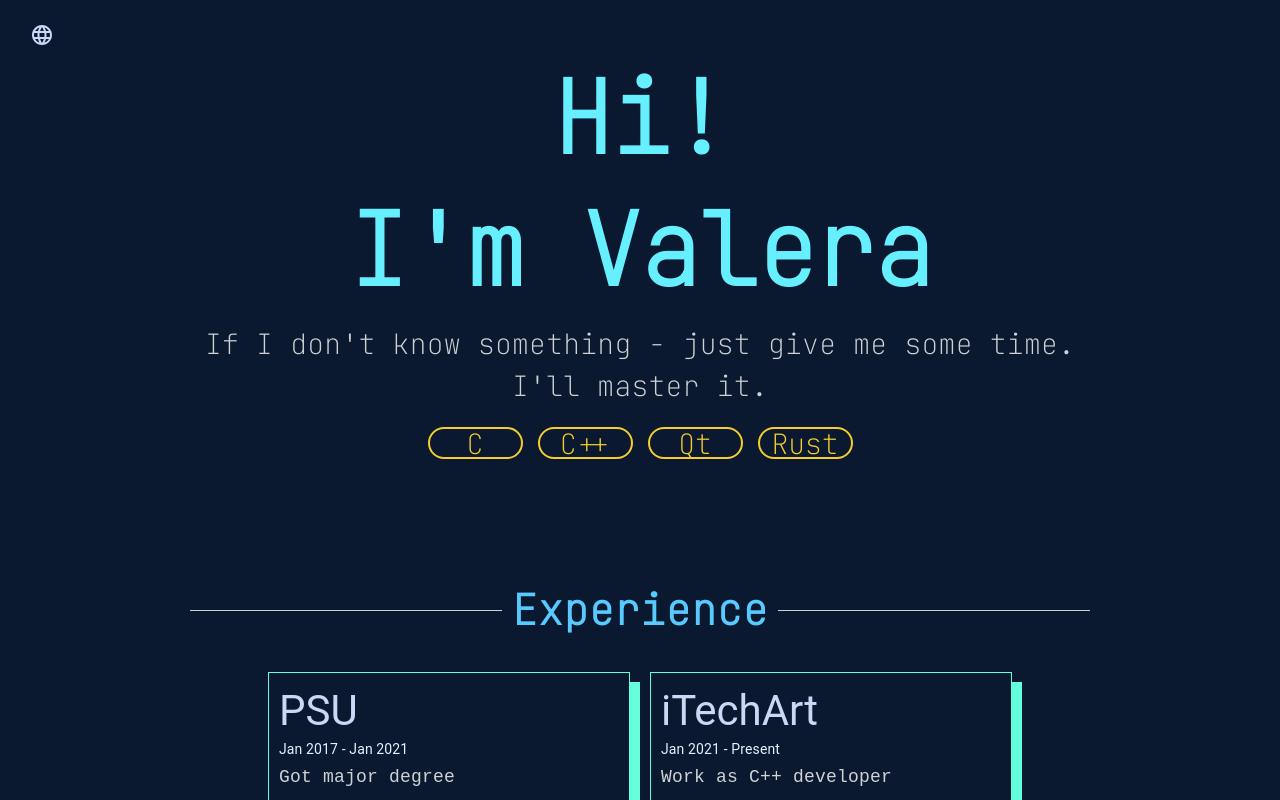
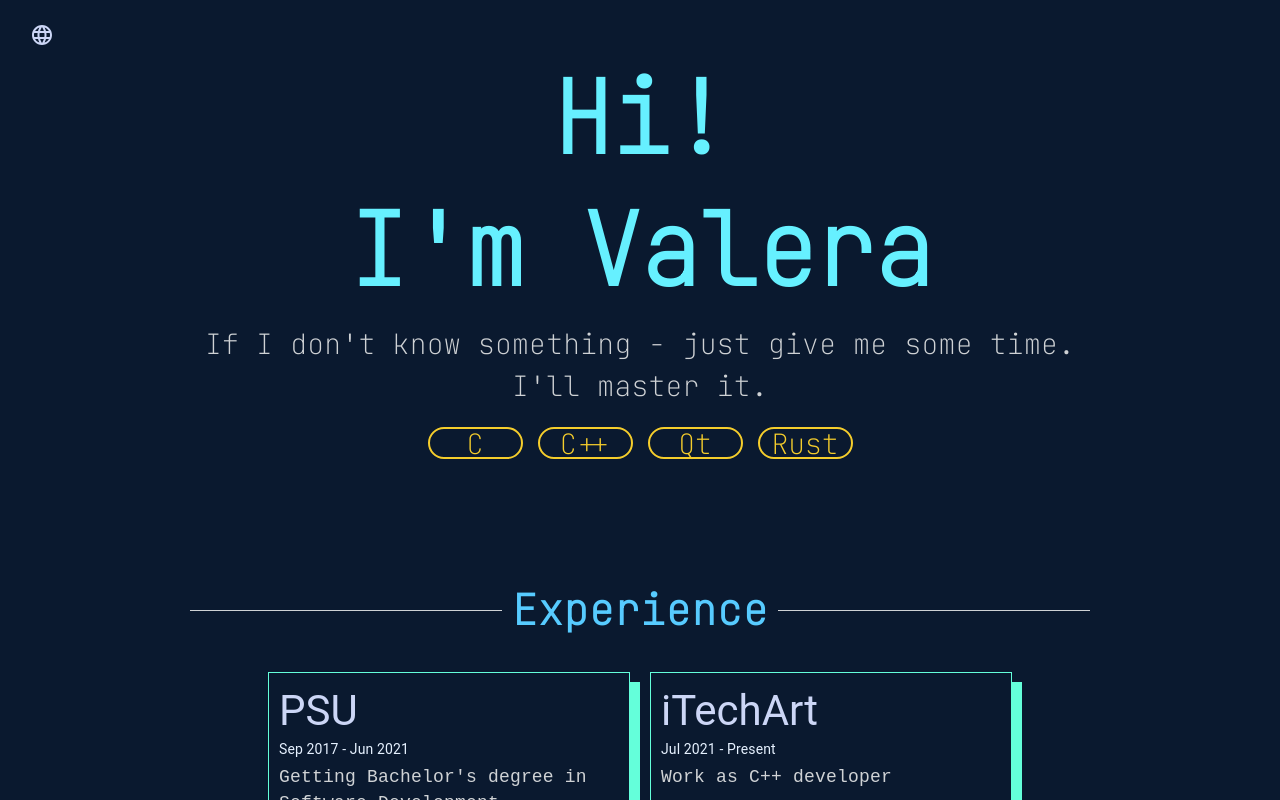
Before and after one commit to Kiep13/vv-cv, a React (Create React App) app: page / in a window 1280 px wide. Shown: the top 800 px of the page. Built offline with nearby package versions, Linux system fonts and the light colour scheme.

Commit message:
refactor: content text

```diff
--- a/src/app/pages/Cv/constants/experience.ts
+++ b/src/app/pages/Cv/constants/experience.ts
@@ -10,14 +10,14 @@ export const EXPERIENCE: IExperience[] = [
     isTitleTooltip: true,
     titleTooltipTranslationKey: 'experience.psu.titleTooltip',
     tag: ExperienceType.Education,
-    fromDate: moment('2017-09-01').format(DATE_FORMAT),
-    toDate: moment('2021-06-30').format(DATE_FORMAT),
+    fromDate: moment('2017-09-01', 'YYYY-MM-DD').toDate(),
+    toDate: moment('2021-06-30', 'YYYY-MM-DD').toDate(),
     descriptionTranslationKey: 'experience.psu.description',
   },
   {
     titleTranslationKey: 'experience.iTechArt.title',
     tag: ExperienceType.Work,
-    fromDate: moment('2021-07-07').format(DATE_FORMAT),
+    fromDate: moment('2021-07-07', 'YYYY-MM-DD').toDate(),
     toDate: null,
     descriptionTranslationKey: 'experience.iTechArt.description',
   },
--- a/src/app/pages/Cv/constants/styles.ts
+++ b/src/app/pages/Cv/constants/styles.ts
@@ -170,11 +170,7 @@ export const STYLES = {
 
       color: 'white',
       border: `1px solid ${COLORS[ColorNames.Border]}`,
-      boxShadow: `10px 10px ${COLORS[ColorNames.Border]}`,
-
-      '&:hover': {
-        background: COLORS[ColorNames.FocusBackground]
-      }
+      boxShadow: `10px 10px ${COLORS[ColorNames.Border]}`
     },
     title: {
       display: 'flex',
--- a/src/app/pages/Cv/interfaces/experienceInterface.ts
+++ b/src/app/pages/Cv/interfaces/experienceInterface.ts
@@ -3,8 +3,8 @@ import { ExperienceType } from '../enums';
 export interface IExperience {
   titleTranslationKey: string;
   tag: ExperienceType;
-  fromDate: string;
-  toDate: string | null;
+  fromDate: Date;
+  toDate: Date | null;
   descriptionTranslationKey: string;
   isTitleTooltip?: boolean;
   titleTooltipTranslationKey?: string;
--- a/src/app/utils/hooks/useDate.ts
+++ b/src/app/utils/hooks/useDate.ts
@@ -5,14 +5,14 @@ import 'moment/locale/ru';
 import { DATE_FORMAT } from '../contants';
 
 moment.locale('ru', {
-  monthsShort : 'Январь_Февраль_Март_Апрель_Май_Июнь_Июль_Август_Сенябрь_Октябрь_Ноябрь_Декабрь'.split('_'),
+  monthsShort : 'Январь_Февраль_Март_Апрель_Май_Июнь_Июль_Август_Сентябрь_Октябрь_Ноябрь_Декабрь'.split('_'),
 });
 
 export const useDate = () => {
   const {i18n} = useTranslation();
 
-  const formatDate = (date: string): string => {
-    return moment(date, DATE_FORMAT).locale(i18n.language).format(DATE_FORMAT);
+  const formatDate = (date: Date): string => {
+    return moment(date).locale(i18n.language).format(DATE_FORMAT);
   }
 
   return {
--- a/src/locales/en.json
+++ b/src/locales/en.json
@@ -10,7 +10,7 @@
     "psu": {
       "title": "PSU",
       "titleTooltip": "Polotsk State University",
-      "description": "Got major degree"
+      "description": "Getting Bachelor's degree in Software Development"
     },
     "iTechArt": {
       "title": "iTechArt",
--- a/src/locales/ru.json
+++ b/src/locales/ru.json
@@ -1,7 +1,7 @@
 {
   "greeting": "Привет!",
   "nameIntroduce": "Я Валера",
-  "aboutDescription": "Если я что-то не знаю - дайте мне немного времени. Я стану мастером.",
+  "aboutDescription": "Если я что-то не знаю - дайте мне немного времени. Я освою это.",
   "sectionTitles": {
     "experience": "Опыт",
     "contactMe": "Контакты"
@@ -10,7 +10,7 @@
     "psu": {
       "title": "ПГУ",
       "titleTooltip": "Полоцкий Государственный Университет",
-      "description": "Получение степени бакалавра"
+      "description": "Получение степени бакалавра в области разработки программного обеспечения"
     },
     "iTechArt": {
       "title": "iTechArt",
```
